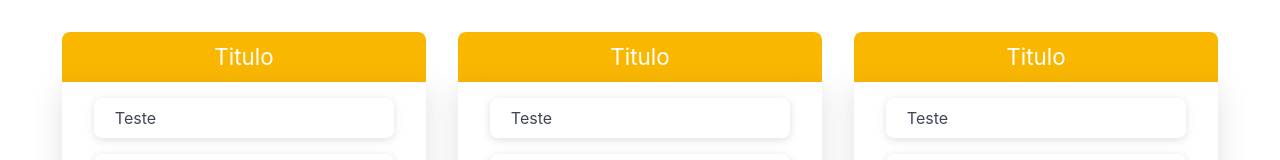
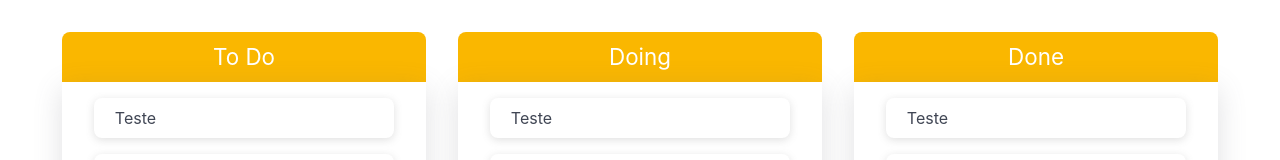
Before and after one commit to LucasVieiraaaa/Kanban, an Angular app: page / in a window 1280 px wide. Shown: the top 160 px of the page. Built offline with nearby package versions, Linux system fonts and the light colour scheme; a web font is replaced by a local one.

Commit message:
Changing titles

```diff
--- a/src/app/main-view/main-view.component.html
+++ b/src/app/main-view/main-view.component.html
@@ -1,7 +1,7 @@
 <div class="kanban-row">
   <div>
     <div class="top-color">
-      <h1>Titulo</h1>
+      <h1>{{toDo}}</h1>
     </div>
     <div class="card-box">
       <ul class="padding-0 margin-0">
@@ -22,7 +22,7 @@
         <div>
           <button class="addition">
             <p class="small-p">
-              Add Card<mat-icon>add</mat-icon>
+              {{addCard}}<mat-icon>add</mat-icon>
             </p>
           </button>
         </div>
@@ -32,7 +32,7 @@
 
   <div>
     <div class="top-color">
-      <h1>Titulo</h1>
+      <h1>{{doing}}</h1>
     </div>
     <div class="card-box">
       <ul class="padding-0 margin-0">
@@ -50,7 +50,7 @@
         <div>
           <button class="addition">
             <p class="small-p">
-              Add Card<mat-icon>add</mat-icon>
+              {{addCard}}<mat-icon>add</mat-icon>
             </p>
           </button>
         </div>
@@ -60,7 +60,7 @@
 
   <div>
     <div class="top-color">
-      <h1>Titulo</h1>
+      <h1>{{done}}</h1>
     </div>
     <div class="card-box">
       <ul class="padding-0 margin-0">
@@ -87,7 +87,7 @@
         <div>
           <button class="addition">
             <p class="small-p">
-              Add Card<mat-icon>add</mat-icon>
+              {{addCard}}<mat-icon>add</mat-icon>
             </p>
           </button>
         </div>
--- a/src/app/main-view/main-view.component.ts
+++ b/src/app/main-view/main-view.component.ts
@@ -7,6 +7,11 @@ import { Component, OnInit } from '@angular/core';
 })
 export class MainViewComponent implements OnInit {
 
+  toDo: string = "To Do";
+  doing: string = "Doing";
+  done: string = "Done";
+  addCard: string = "Add Card";
+
   constructor() { }
 
   ngOnInit() {
```
